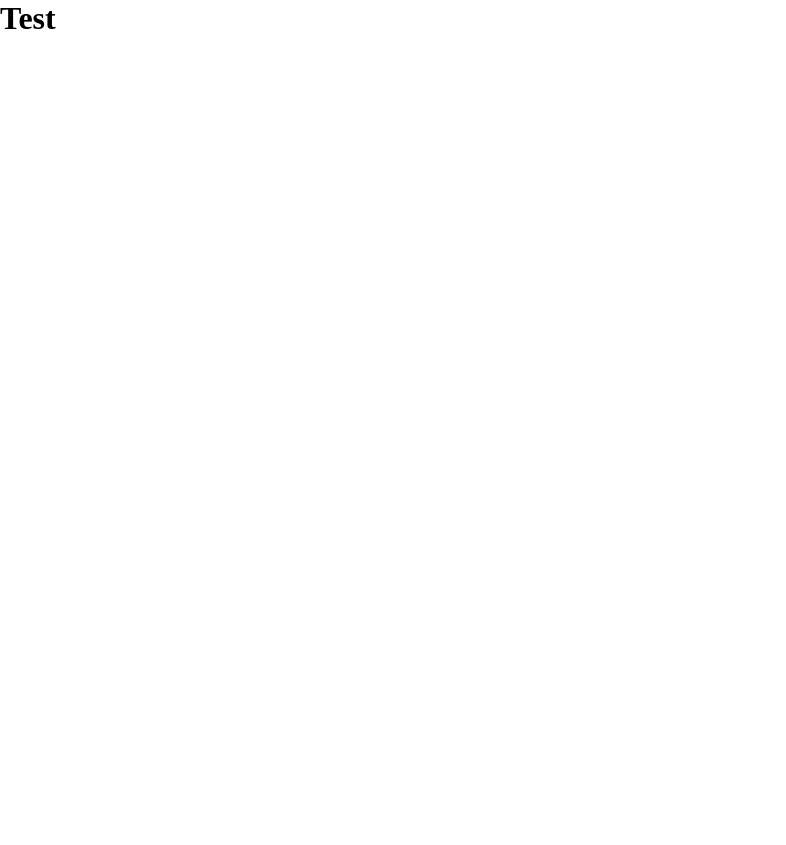
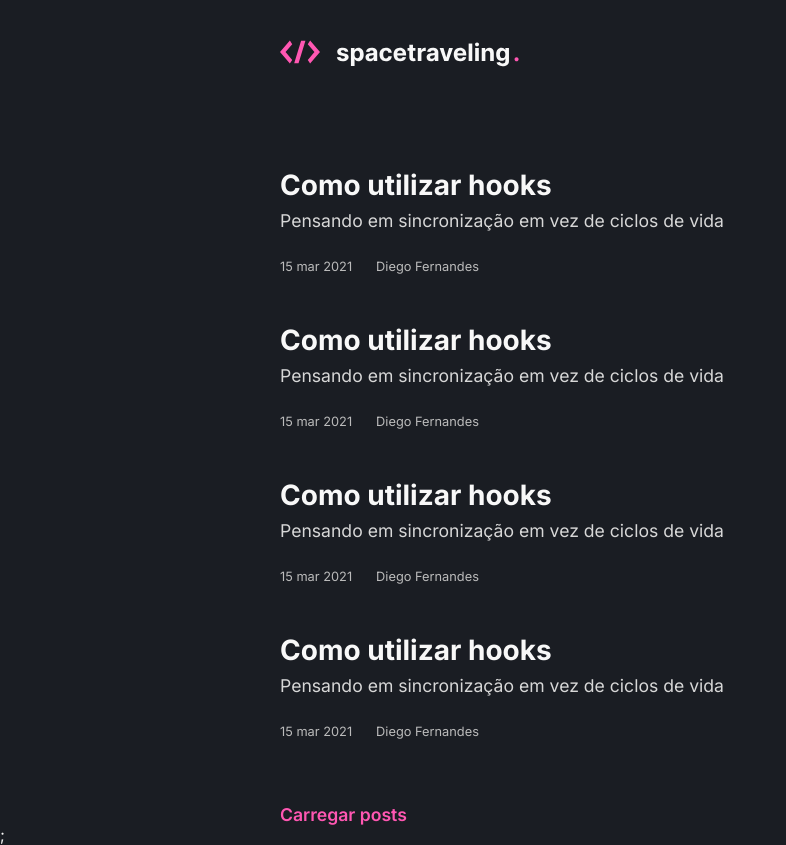
Before and after one commit to ElisioWander/ignite-blog-challenge-03, a Next.js app: page / in a window 1280 px wide. Shown: the whole page, without its empty margins (0-786 px from the left). Before the commit the page ends 800 px from the top, so only its background shows below. Built offline with nearby package versions, Linux system fonts and the light colour scheme.

Commit message:
page-index

```diff
--- a/src/components/Header/header.module.scss
+++ b/src/components/Header/header.module.scss
@@ -1 +1,14 @@
-// TODO
+.headerContainer {
+  max-width: 1120px;
+  height: 5rem;
+
+  margin: 0 auto;
+  padding: 0 2rem;
+}
+
+.headerContent {
+  max-width: 720px;
+  height: 5rem;
+
+  margin: 2.5rem auto 0;
+}
--- a/src/components/Header/index.tsx
+++ b/src/components/Header/index.tsx
@@ -1,3 +1,11 @@
+import styles from './header.module.scss'
+
 export default function Header() {
-
+  return (
+    <header className={styles.headerContainer}>
+      <div className={styles.headerContent}>
+        <img src="/images/Logo.svg" alt="Logo" />
+      </div>
+    </header>
+  )
 }
--- a/src/pages/_app.tsx
+++ b/src/pages/_app.tsx
@@ -1,8 +1,16 @@
 import { AppProps } from 'next/app';
+
+import Header from '../components/Header/index'
+
 import '../styles/globals.scss';
 
 function MyApp({ Component, pageProps }: AppProps): JSX.Element {
-  return <Component {...pageProps} />;
+  return (
+    <>
+      <Header />
+      <Component {...pageProps} />;
+    </>
+  )
 }
 
 export default MyApp;
--- a/src/pages/_document.tsx
+++ b/src/pages/_document.tsx
@@ -5,6 +5,9 @@ export default class MyDocument extends Document {
     return (
       <Html>
         <Head>
+          <link rel="preconnect" href="https://fonts.googleapis.com" />
+          <link rel="preconnect" href="https://fonts.gstatic.com" />
+          <link href="https://fonts.googleapis.com/css2?family=Inter:wght@400;600;700&display=swap" rel="stylesheet" />
           <title>Blog | Next</title>
         </Head>
         <body>
--- a/src/pages/home.module.scss
+++ b/src/pages/home.module.scss
@@ -1 +1,54 @@
-// TODO
+.container {
+  max-width: 1120px;
+  margin: 0 auto;
+
+  padding: 0 2rem;
+}
+
+.posts {
+  max-width: 720px;
+  margin: 0 auto;
+
+  a {
+    display: block;
+    margin-top: 3rem;
+
+    h1 {
+      font-size: 1.75rem;
+      font-weight: 700;
+    }
+
+    h2 {
+      margin: 0.5rem 0 1.5rem;
+      font-size: 1.1rem;
+      font-weight: 400;
+
+      color: var(--gray);
+    }
+
+    time {
+      margin-right: 1.5rem;
+
+      font-size: 0.8rem;
+
+      color: var(--gray-100);
+    }
+
+    span {
+      font-size: 0.8rem;
+      color: var(--gray-100);
+    }
+  }
+
+  button {
+    margin-top: 4rem;
+
+    border: none;
+
+    font-size: 1.1rem;
+    font-weight: 600;
+
+    color: var(--pink);
+    background-color: transparent;
+  }
+}
--- a/src/pages/index.tsx
+++ b/src/pages/index.tsx
@@ -1,6 +1,6 @@
 import { GetStaticProps } from 'next';
-
 import { getPrismicClient } from '../services/prismic';
+import Head from 'next/head';
 
 import commonStyles from '../styles/common.module.scss';
 import styles from './home.module.scss';
@@ -26,7 +26,44 @@ interface HomeProps {
 
 export default function Home() {
   return (
-    <h1>Test</h1>
+    <>
+      <Head>
+        <title>Home | EWW-blog</title>
+      </Head>
+
+      <main className={styles.container}>
+        <div className={styles.posts}>
+          <a>
+            <h1>Como utilizar hooks</h1>
+            <h2>Pensando em sincronização em vez de ciclos de vida</h2>
+            <time>15 mar 2021</time>
+            <span>Diego Fernandes</span>
+          </a>
+          <a>
+            <h1>Como utilizar hooks</h1>
+            <h2>Pensando em sincronização em vez de ciclos de vida</h2>
+            <time>15 mar 2021</time>
+            <span>Diego Fernandes</span>
+          </a>
+          <a>
+            <h1>Como utilizar hooks</h1>
+            <h2>Pensando em sincronização em vez de ciclos de vida</h2>
+            <time>15 mar 2021</time>
+            <span>Diego Fernandes</span>
+          </a>
+          <a>
+            <h1>Como utilizar hooks</h1>
+            <h2>Pensando em sincronização em vez de ciclos de vida</h2>
+            <time>15 mar 2021</time>
+            <span>Diego Fernandes</span>
+          </a>
+
+          <button type="button">
+            Carregar posts
+          </button>
+        </div>
+      </main>
+    </>
   )
 }
 
--- a/src/styles/globals.scss
+++ b/src/styles/globals.scss
@@ -4,4 +4,44 @@
   padding: 0;
 }
 
-// TODO
+:root {
+  --white: #ffffff;
+  --white-100: #F8F8F8;
+
+  --gray: #D7D7D7;
+  --gray-100: #BBBBBB;
+
+  --pink: #FF57B2;
+
+  --black-100: #1A1D23;
+}
+
+@media (max-width: 1080px) {
+  html {
+    font-size: 93.75%;
+  }
+}
+
+@media (max-width: 720px) {
+  html {
+    font-size: 87.5%;
+  }
+}
+
+body {
+  color: var(--white-100);
+  background-color: var(--black-100);
+}
+
+body, input, textarea, select, button {
+  font: 400 1rem 'Inter', sans-serif;
+}
+
+button {
+  cursor: pointer;
+}
+
+a {
+  color: inherit;
+  text-decoration: none;
+}
```
Also changed, not shown: public/images/Logo.svg (added).
